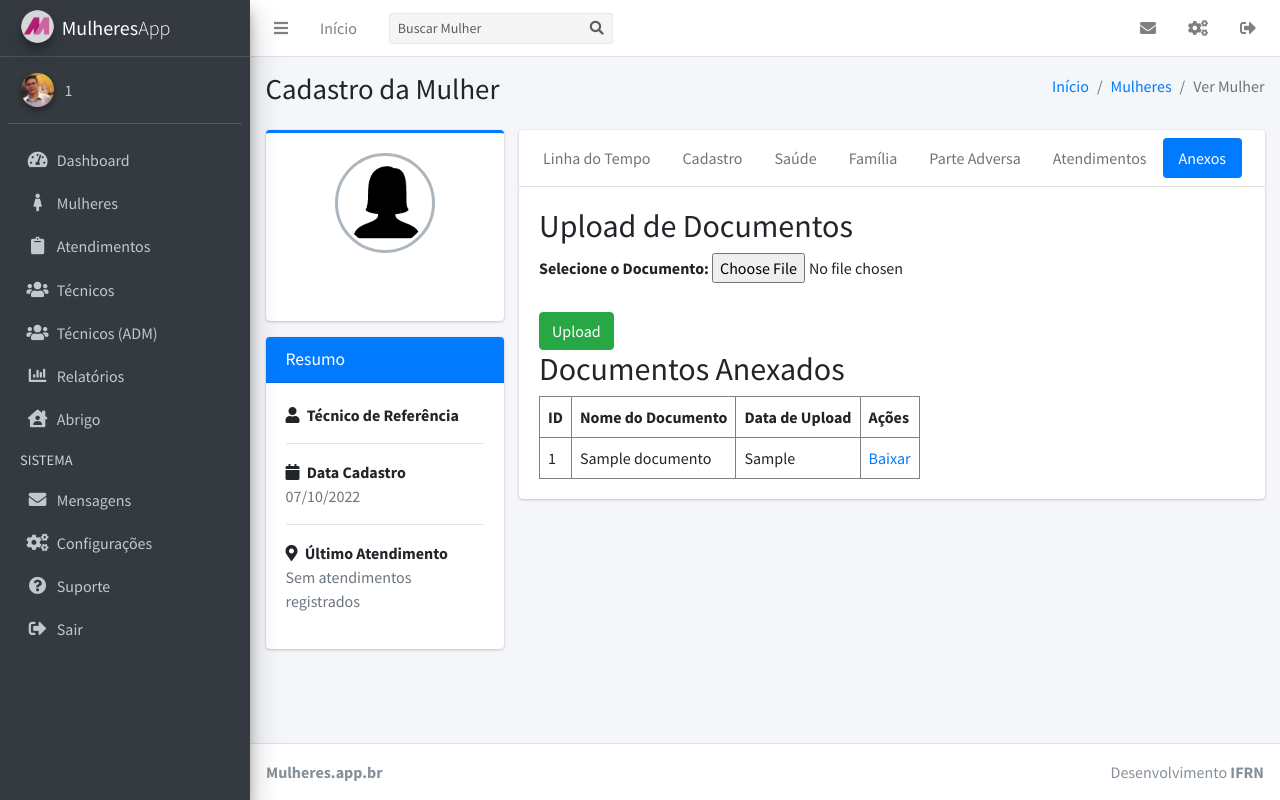
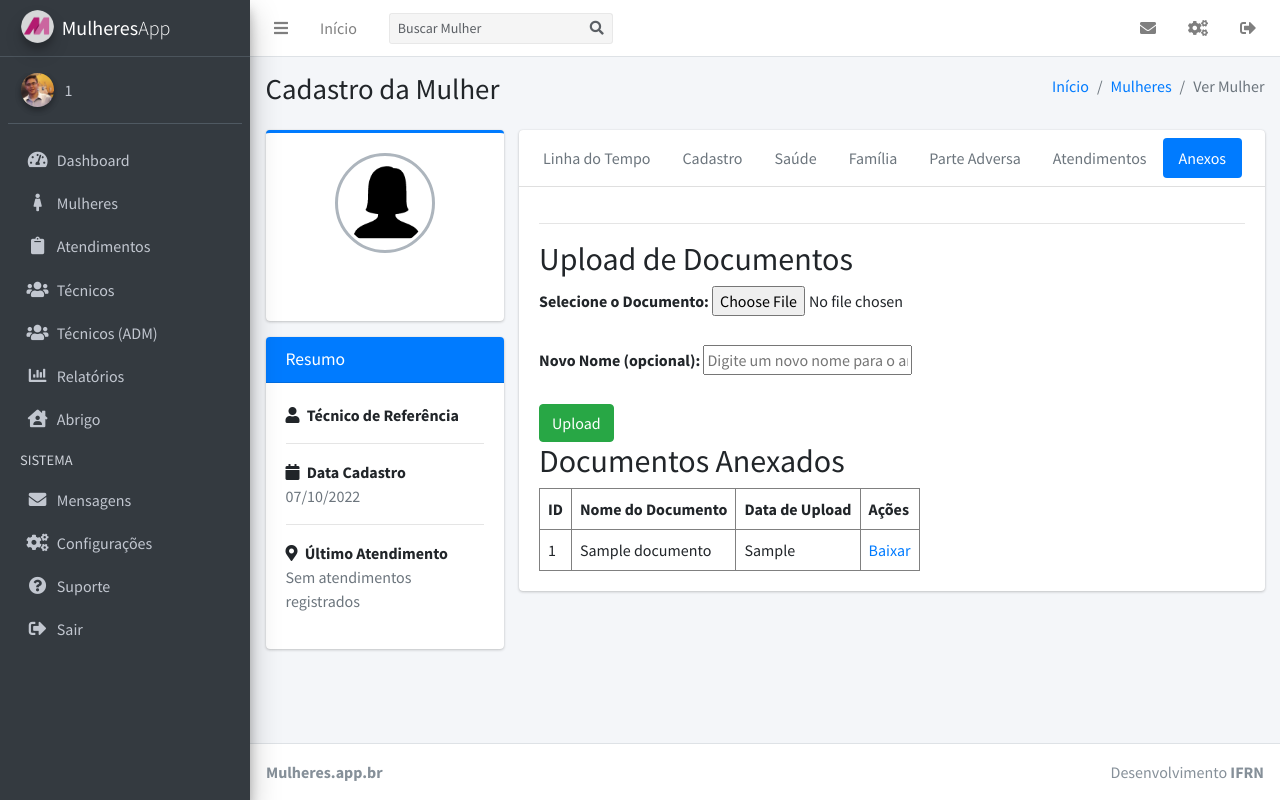
Before and after one commit to JoseGustavoP/MulheresApps, a PHP site: page /mulher-ver.php?codigo=0 in a window 1280 px wide, after a click on "Anexos". Run offline with PHP 8.4, Linux system fonts and the light colour scheme; the visitor is signed in with stand-in values (Sample User, id 1); data comes from the database, SQL or seed files in the repository; tables that the repository leaves empty or names only in its code hold one stand-in row (values such as "Sample post"); data that the repository does not hold is empty; some libraries are stand-ins or nearby versions.

Commit message:
colocando campo para mudar o nome do anexo

```diff
--- a/mulher-ver.php
+++ b/mulher-ver.php
@@ -625,9 +625,20 @@ $consulta8 = $MySQLi->query("SELECT ate_codigo, date_format(ate_data,'%d/%m/%Y %
                     $arquivo = $_FILES['file'];
                     $mul_codigo = $codigo; // Utiliza o código já carregado na página
 
-                    // Validação do upload
+                    // Verifica se o arquivo foi enviado sem erros
                     if ($arquivo['error'] === UPLOAD_ERR_OK) {
-                      $nomeArquivo = basename($arquivo['name']);
+                      // Obtém o nome original do arquivo
+                      $nomeArquivoOriginal = pathinfo($arquivo['name'], PATHINFO_FILENAME);
+                      $extensaoArquivo = pathinfo($arquivo['name'], PATHINFO_EXTENSION);
+
+                      // Verifica se foi fornecido um novo nome
+                      $novoNome = trim($_POST['novo_nome']);
+                      if (!empty($novoNome)) {
+                        $nomeArquivo = $novoNome . '.' . $extensaoArquivo;
+                      } else {
+                        $nomeArquivo = $nomeArquivoOriginal . '.' . $extensaoArquivo;
+                      }
+
                       $caminhoDestino = 'uploads/' . $nomeArquivo;
 
                       // Cria a pasta "uploads" se não existir
@@ -665,7 +676,6 @@ $consulta8 = $MySQLi->query("SELECT ate_codigo, date_format(ate_data,'%d/%m/%Y %
                     $consultaDocs->execute();
                     return $consultaDocs->get_result();
                   }
-
                   ?>
                   <!-- END timeline item -->
 
@@ -2699,10 +2709,15 @@ $consulta8 = $MySQLi->query("SELECT ate_codigo, date_format(ate_data,'%d/%m/%Y %
               </div>
               <div class="tab-pane" id="anexos">
 
+                <hr>
                 <h2>Upload de Documentos</h2>
                 <form action="?codigo=<?= $codigo ?>" method="post" enctype="multipart/form-data">
                   <label for="file">Selecione o Documento:</label>
                   <input type="file" name="file" required><br><br>
+
+                  <label for="novo_nome">Novo Nome (opcional):</label>
+                  <input type="text" name="novo_nome" placeholder="Digite um novo nome para o arquivo"><br><br>
+
                   <button type="submit" class="btn btn-success" name="upload">Upload</button>
                 </form>
 
```
Also changed, not shown: uploads/Documento sem título - Documentos Google - Google Chrome 09_09_2024 11_14_54.png (added), uploads/RG Teste.png (added).
